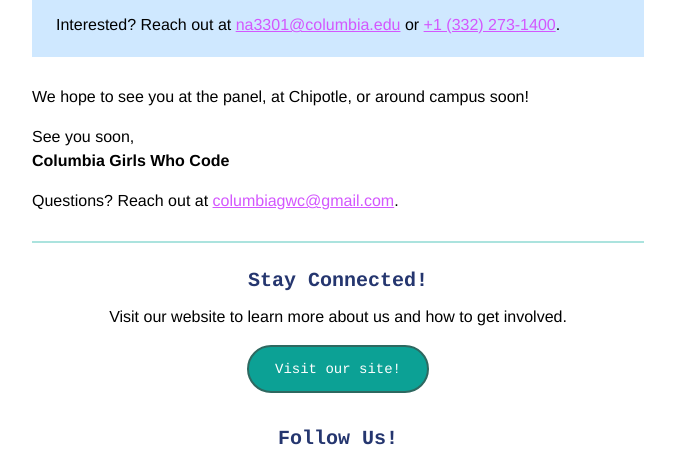
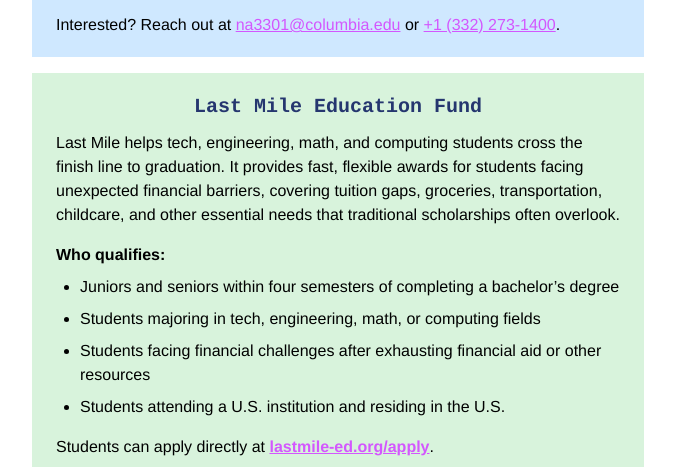
Before and after one commit to columbiagwc/columbiagwc.github.io, a website: page public/newsletters/09-29_internships-panel-chipotle-opportunity.html in a window 1280 px wide. Shown: the part 2629-3096 px from the top of the page, without its empty margins (302-977 px from the left). Drawn offline with Linux system fonts and the light colour scheme.

Commit message:
Add Last Mile funding opportunity

```diff
--- a/public/newsletters/09-29_internships-panel-chipotle-opportunity.html
+++ b/public/newsletters/09-29_internships-panel-chipotle-opportunity.html
@@ -104,6 +104,29 @@
                     <div style="height:10px;line-height:10px;font-size:1px;">&nbsp;</div>
                     <p style="margin:0;">A Columbia student is looking for a technical co-founder who wants hands-on work experience building a fintech startup. No prior experience is needed; applicants should be highly motivated, action-focused, and ready to build.</p>
                     <p style="margin:16px 0 0;">Interested? Reach out at <a href="mailto:na3301@columbia.edu">na3301@columbia.edu</a> or <a href="tel:+13322731400">+1 (332) 273-1400</a>.</p>
+                  </td>
+                </tr>
+              </table>
+            </td>
+          </tr>
+
+          <tr>
+            <td class="event-wrap" style="padding:8px 24px;">
+              <table role="presentation" width="100%" cellpadding="0" cellspacing="0" style="width:100%;background:#d8f3dc;">
+                <tr>
+                  <td style="padding:20px 24px;font-family:Helvetica,Arial,sans-serif;font-size:16px;line-height:1.5;">
+                    <h3 style="margin:0;color:#25366f;font-family:Courier,'Courier New',monospace;font-size:20px;line-height:1.4;text-align:center;">Last Mile Education Fund</h3>
+                    <div style="height:10px;line-height:10px;font-size:1px;">&nbsp;</div>
+                    <p style="margin:0;">Last Mile helps tech, engineering, math, and computing students cross the finish line to graduation. It provides fast, flexible awards for students facing unexpected financial barriers, covering tuition gaps, groceries, transportation, childcare, and other essential needs that traditional scholarships often overlook.</p>
+                    <p style="margin:16px 0 0;"><strong>Who qualifies:</strong></p>
+                    <ul style="margin:8px 0 0;padding-left:24px;">
+                      <li style="margin:0 0 8px;">Juniors and seniors within four semesters of completing a bachelor’s degree</li>
+                      <li style="margin:0 0 8px;">Students majoring in tech, engineering, math, or computing fields</li>
+                      <li style="margin:0 0 8px;">Students facing financial challenges after exhausting financial aid or other resources</li>
+                      <li style="margin:0;">Students attending a U.S. institution and residing in the U.S.</li>
+                    </ul>
+                    <p style="margin:16px 0 0;">Students can apply directly at <a href="https://lastmile-ed.org/apply" target="_blank" rel="noreferrer"><strong>lastmile-ed.org/apply</strong></a>.</p>
+                    <img src="https://columbiagwc.github.io/assets/newsletter-last-mile-education-fund-2026.jpg" width="564" alt="Last Mile Education Fund eligibility and award information" style="width:100%;max-width:564px;margin-top:16px;">
                   </td>
                 </tr>
               </table>
```
Also changed, not shown: public/assets/newsletter-last-mile-education-fund-2026.jpg (added).
